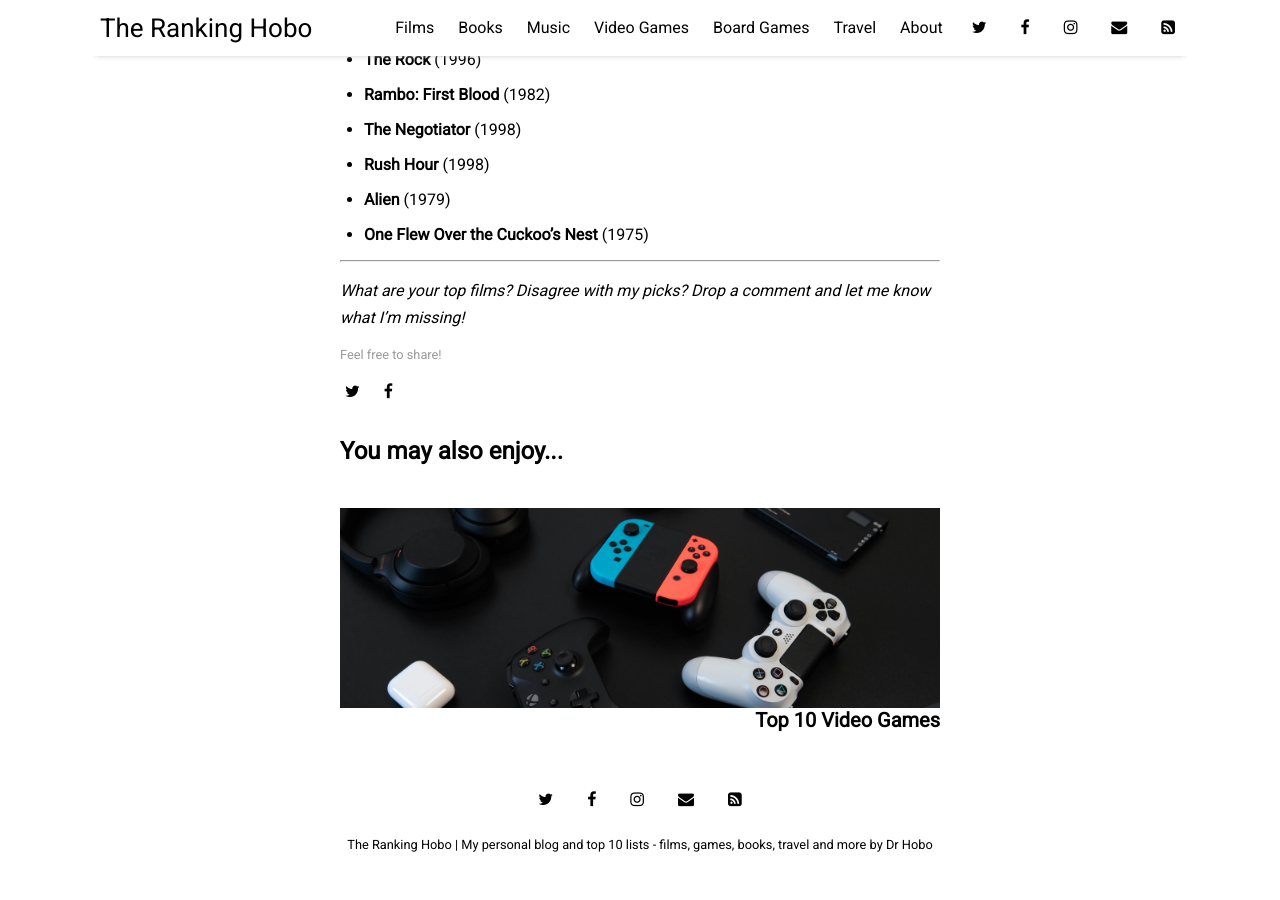
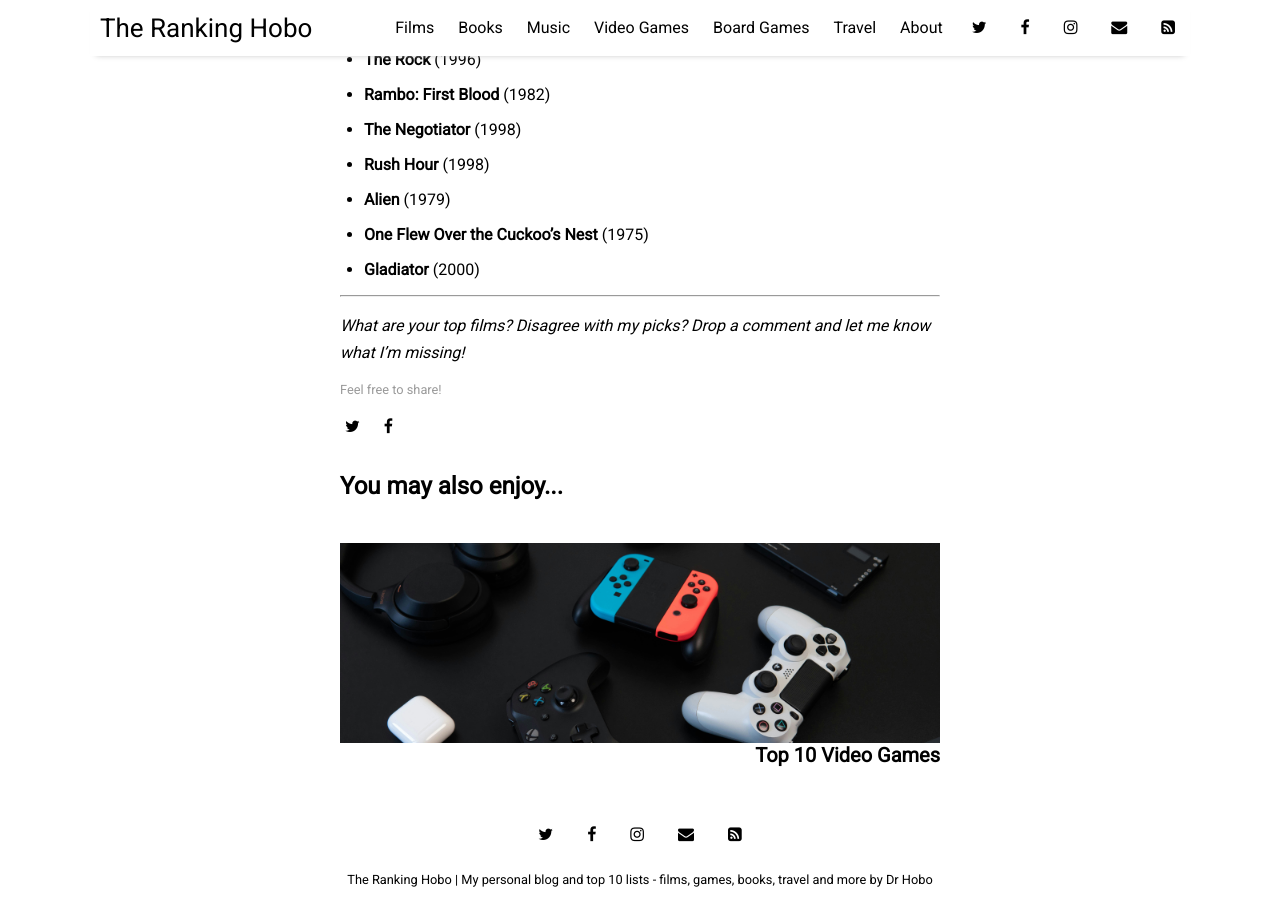
Before and after one commit to TheDrHobo/thedrhobo.github.io, a Jekyll site: the page built from _posts/2025-10-28-top-10-films.md, in a window 1280 px wide and 900 px high, scrolled down 4847 px. Built offline with Jekyll 4.4.1, drawn with Linux system fonts in a browser that asks for light colours; nearby versions of some CDN libraries.

Commit message:
Update 2025-10-28-top-10-films.md

```diff
--- a/_posts/2025-10-28-top-10-films.md
+++ b/_posts/2025-10-28-top-10-films.md
@@ -224,6 +224,7 @@ These almost made the list, and on another day, some of them might have:
 - **Rush Hour** (1998)
 - **Alien** (1979)
 - **One Flew Over the Cuckoo's Nest** (1975)
+- **Gladiator** (2000)
 
 ---
 
```
